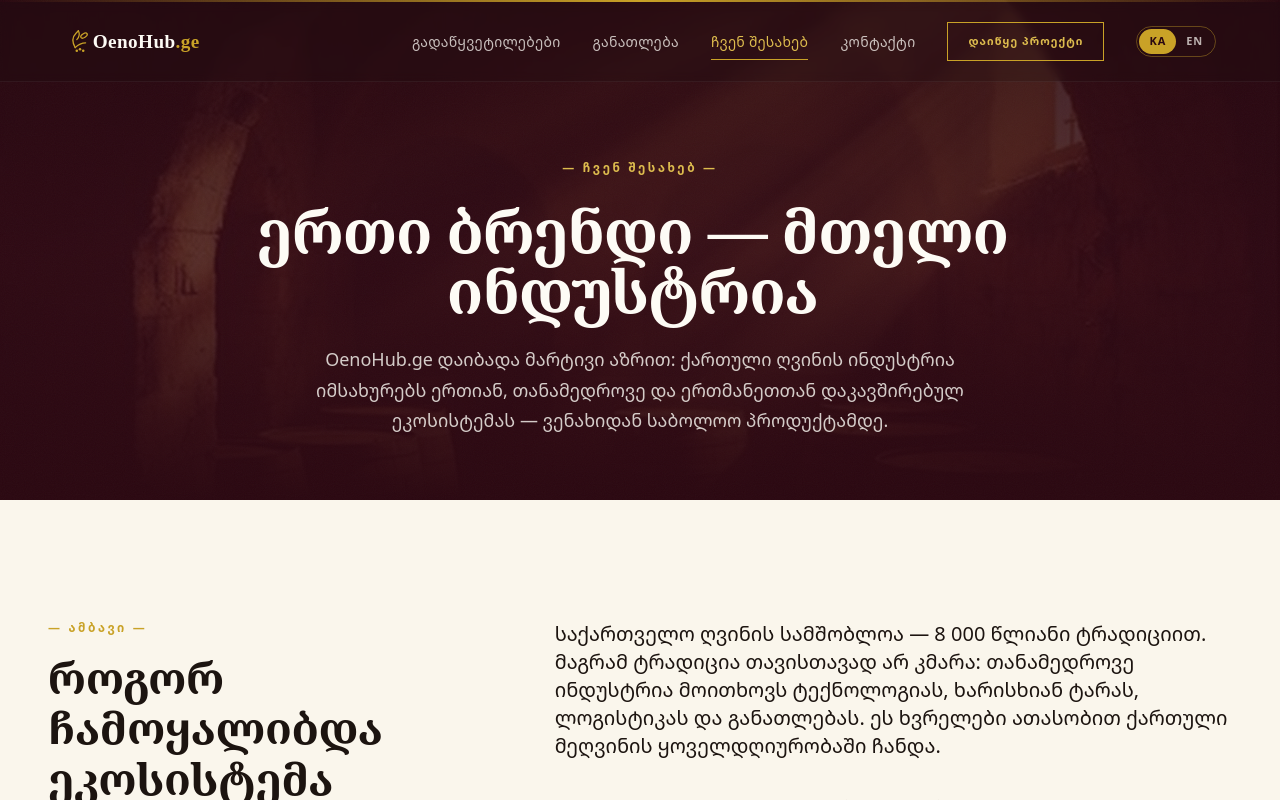
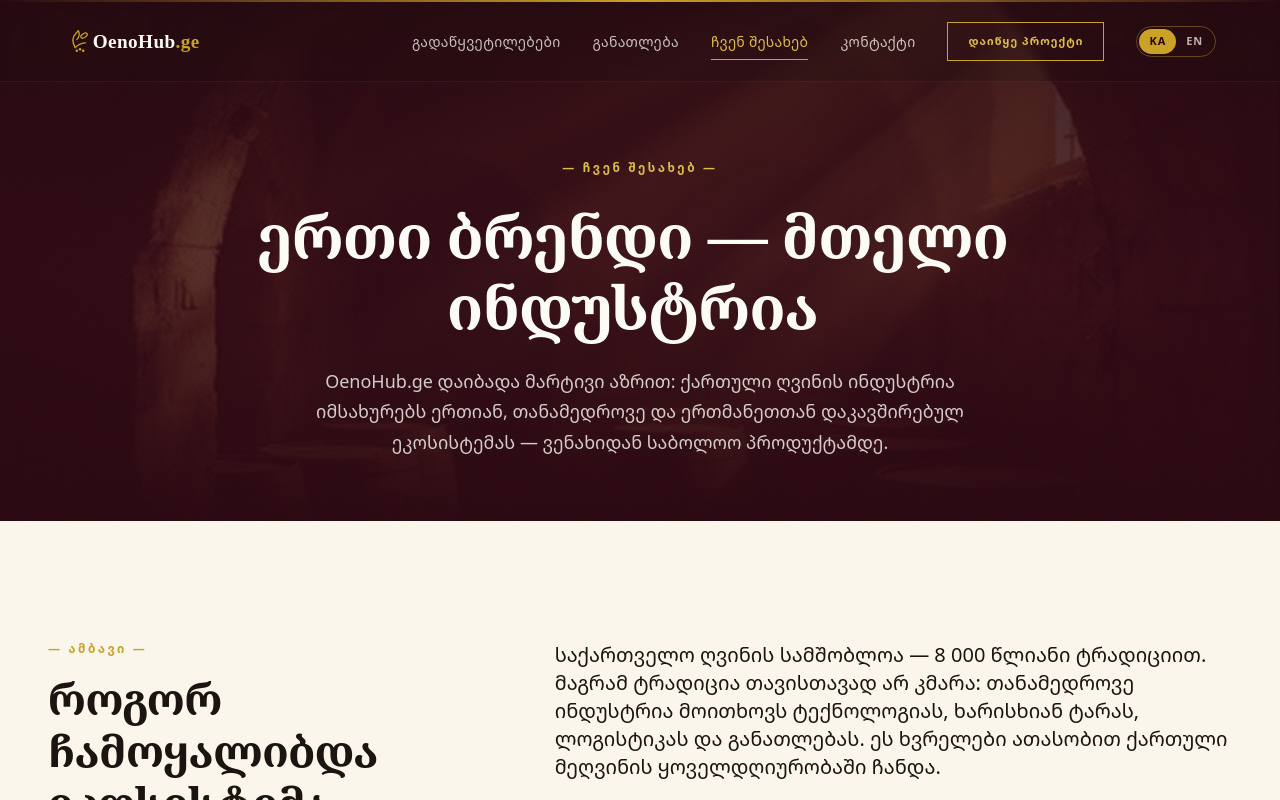
Before and after one commit to Davitip/oenohub-website, a React (Vite) app: page /about in a window 1280 px wide. Shown: the top 800 px of the page. Built offline with nearby package versions, Linux system fonts and the light colour scheme.

Commit message:
typography: fix Georgian display headings (tracking + leading)

```diff
--- a/src/index.css
+++ b/src/index.css
@@ -140,3 +140,12 @@ html.lenis body {
 .lenis.lenis-stopped {
   overflow: hidden;
 }
+
+/* Georgian display typography fix — Mkhedruli needs breathing room:
+   relax the negative tracking and ultra-tight leading designed for Latin headings */
+html[lang='ka'] h1.font-serif,
+html[lang='ka'] h2.font-serif,
+html[lang='ka'] h3.font-serif {
+  letter-spacing: -0.01em;
+  line-height: 1.18;
+}
```
